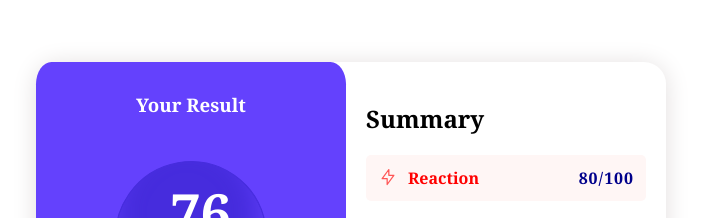
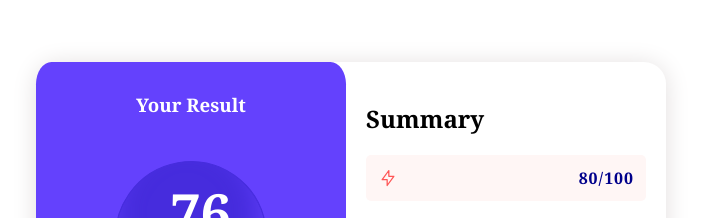
Before and after one commit to neerajpanchal004/Project-1, a plain HTML site: page index.html in a window 1280 px wide. Shown: the part 115-333 px from the top of the page, without its empty margins (289-990 px from the left). Drawn offline with Linux system fonts and the light colour scheme.

```diff
--- a/index.html
+++ b/index.html
@@ -50,7 +50,7 @@
               d="M10.833 8.333V2.5l-6.666 9.167h5V17.5l6.666-9.167h-5Z" />
           </svg>
 
-          <h4>Reaction</h4>
+          <!-- <h4>Reaction</h4> -->
         </div>
         <div>
           <h4 id="marks">80/100</h4>
```
